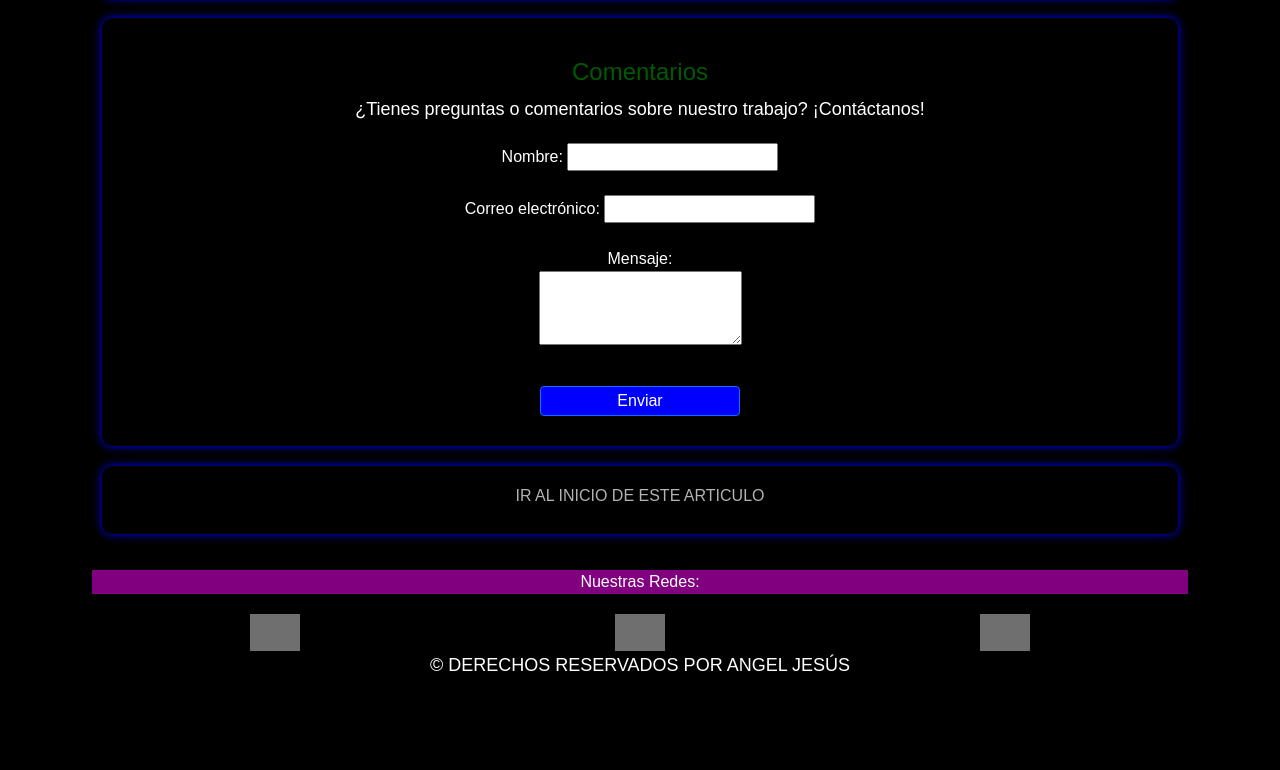
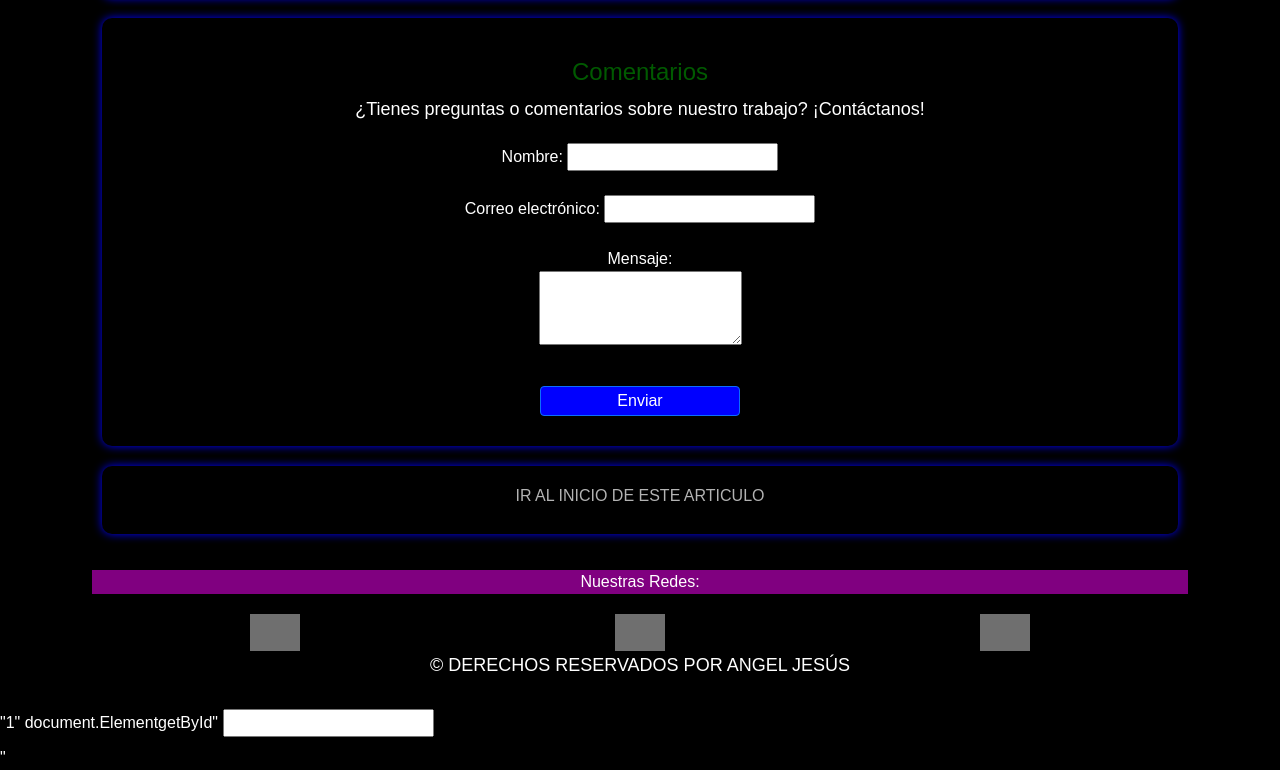
Before and after one commit to Marinoloko1/GHOST--CAT, a plain HTML site: page index.html in a window 1280 px wide. Shown: the part 2385-3155 px from the top of the page. Before the commit the page ends 3081 px from the top, so only its background shows below. Drawn offline with nearby package versions, Linux system fonts and the light colour scheme; grey boxes are pictures that could not be loaded.

Commit message:
Update index.html

```diff
--- a/index.html
+++ b/index.html
@@ -575,6 +575,13 @@ function agendarCita() {
 <script src="https://cdn.jsdelivr.net/npm/bootstrap@5.3.0-alpha1/dist/js/bootstrap.bundle.min.js"></script>
 </body>
 </html>
-
+<div id="respuestas">
+	<let respuestas>
+		"1"
+	</let>
+		document.ElementgetById"
+	<input text="respuestas">
+	<button onclick="responder()">Enviar</button>
+</div>"
 </body>
 </html>
```
